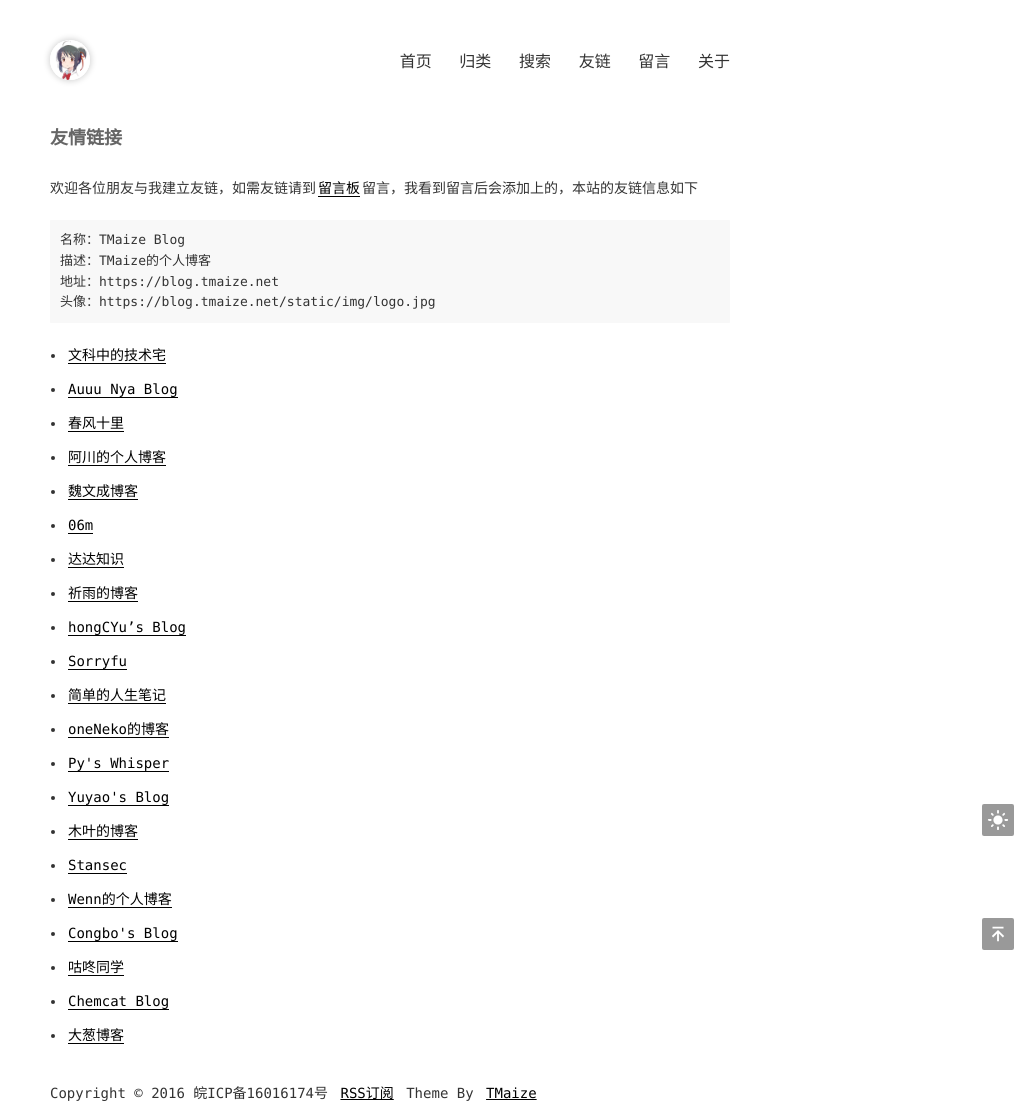
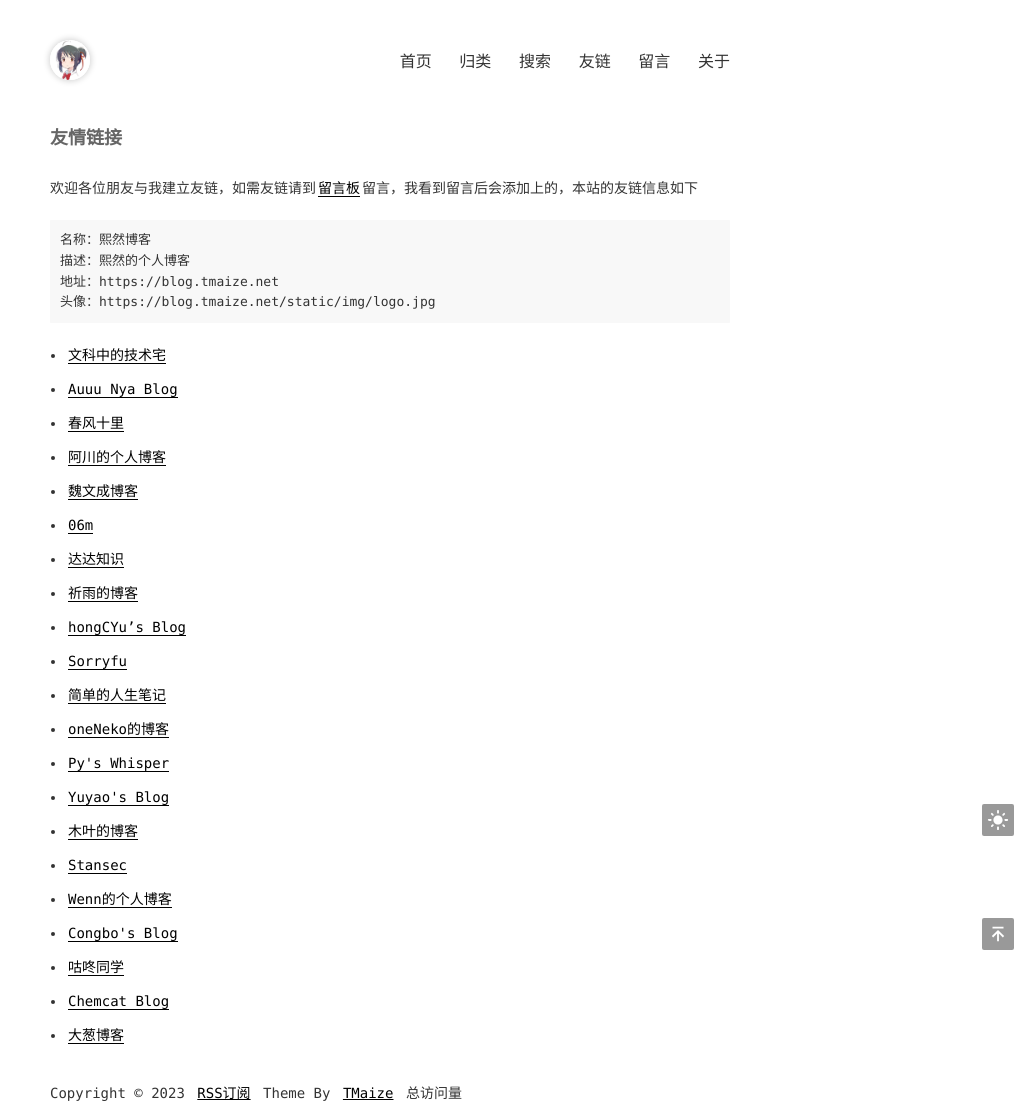
Before and after one commit to xixiranran/blog, a Jekyll site: the page built from pages/links.md, in a window 1280 px wide. Shown: the whole page, without its empty margins (250-1280 px from the left). Built offline with Jekyll 4.4.1, drawn with Linux system fonts in a browser that asks for light colours; comment, search, counter and statistics services are not loaded.

Commit message:
Update _config.yml

```diff
--- a/_config.yml
+++ b/_config.yml
@@ -4,11 +4,11 @@ plugins:
   - jekyll-regex-replace
 
 # SEO相关信息
-title: TMaize Blog
-description: TMaize的个人博客
-keywords: TMaize,Blog,Java,Html,JavaScript
-author: TMaize
-footerText: 'Copyright © 2016 皖ICP备16016174号'
+title: 熙然博客
+description: 熙然的个人博客
+keywords: 熙然,熙然博客,XiRan,xiran,Blog,Java,Html,JavaScript
+author: 熙然
+footerText: 'Copyright © 2023 '
 
 # 这些不要动
 permalink: /posts/:year/:month/:day/:title.html
@@ -54,7 +54,7 @@ extAdsense: false
 extMath: false
 
 # 显示访问量统计，由不蒜子提供服务
-extCount: false
+extCount: true
 
 # 友情链接
 links:
```
